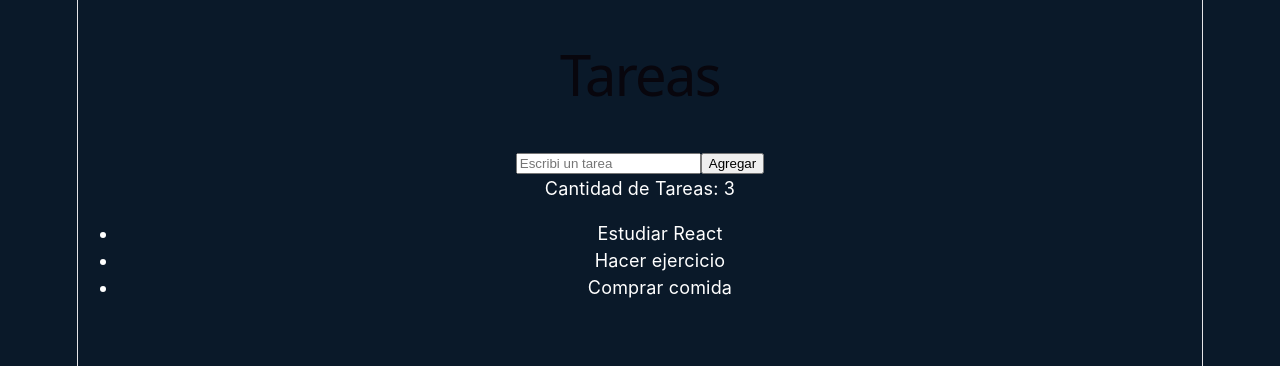
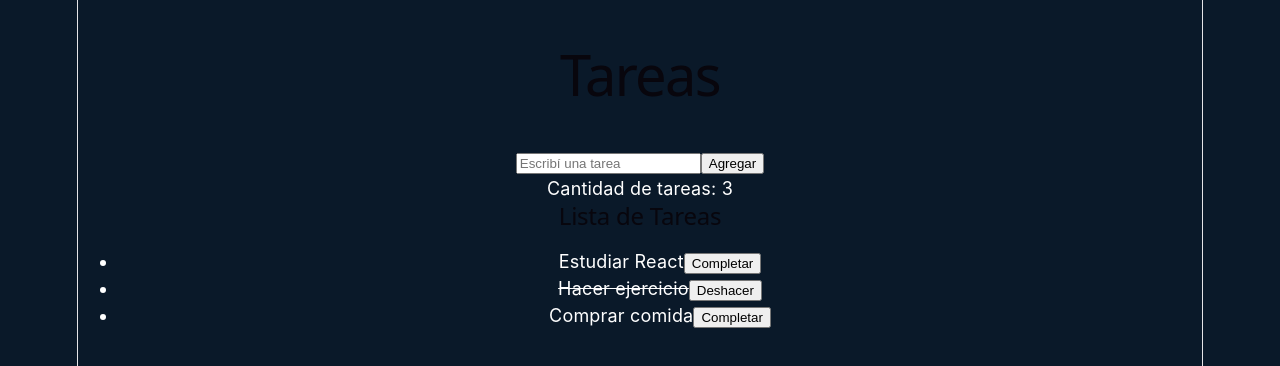
Before and after one commit to Nahuelito22/Actividad_Practica_2, a React (Vite) app: page / in a window 1280 px wide. Shown: the top 366 px of the page. Built offline with nearby package versions, Linux system fonts and the light colour scheme.

Commit message:
completar/deshacer

```diff
--- a/src/components/Dashboard.jsx
+++ b/src/components/Dashboard.jsx
@@ -1,12 +1,14 @@
-import react from 'react';
-import { useState } from 'react';
-
-
+import { useState } from "react";
+import TaskList from "./TaskList";
     function Dashboard() {
     const [nuevaTarea, setNuevaTarea] = useState("");
-    const [tareas, setTareas] = useState([{ id: 1, texto: "Estudiar React", completada: false },
+
+    const [tareas, setTareas] = useState([
+        { id: 1, texto: "Estudiar React", completada: false },
         { id: 2, texto: "Hacer ejercicio", completada: true },
-    { id: 3, texto: "Comprar comida", completada: false }]);
+        { id: 3, texto: "Comprar comida", completada: false }
+    ]);
+
     const agregarTarea = () => {
         if (nuevaTarea.trim() === "") return;
 
@@ -19,22 +21,38 @@ function Dashboard() {
         setTareas([...tareas, nueva]);
         setNuevaTarea("");
     };
+
+    const toggleCompletar = (id) => {
+        const nuevasTareas = tareas.map((tarea) =>
+        tarea.id === id
+            ? { ...tarea, completada: !tarea.completada }
+            : tarea
+        );
+
+        setTareas(nuevasTareas);
+    };
+
     return (
         <div>
         <h1>Tareas</h1>
-            <input type="text" Placeholder="Escribi un tarea" value={nuevaTarea} onChange={(e) => setNuevaTarea(e.target.value)} />
+
+        <input
+            type="text"
+            placeholder="Escribí una tarea"
+            value={nuevaTarea}
+            onChange={(e) => setNuevaTarea(e.target.value)}
+        />
+
         <button onClick={agregarTarea}>
             Agregar
         </button>
-            <p>Cantidad de Tareas: {tareas.length}</p>
+
+        <p>Cantidad de tareas: {tareas.length}</p>
+
         {tareas.length === 0 ? (
             <p>No hay tareas</p>
         ) : (
-                <ul>
-                    {tareas.map((tarea) => (
-                        <li key={tarea.id}>{tarea.texto}</li>
-                    ))}
-                </ul>
+            <TaskList tareas={tareas} toggleCompletar={toggleCompletar} />
         )}
         </div>
     );
--- /dev/null
+++ b/src/components/TaskList.jsx
@@ -0,0 +1,33 @@
+import { } from "react";
+
+function TaskList({ tareas, toggleCompletar }) {
+  return (
+    <div>
+      <h2>Lista de Tareas</h2>
+
+      {tareas.length === 0 ? (
+        <p>No hay tareas</p>
+      ) : (
+        <ul>
+          {tareas.map((tarea) => (
+            <li key={tarea.id}>
+              <span
+                style={{
+                  textDecoration: tarea.completada ? "line-through" : "none"
+                }}
+              >
+                {tarea.texto}
+              </span>
+
+              <button onClick={() => toggleCompletar(tarea.id)}>
+                {tarea.completada ? "Deshacer" : "Completar"}
+              </button>
+            </li>
+          ))}
+        </ul>
+      )}
+    </div>
+  );
+}
+
+export default TaskList;
```
Lines whose indentation alone changed are shown as unchanged.
